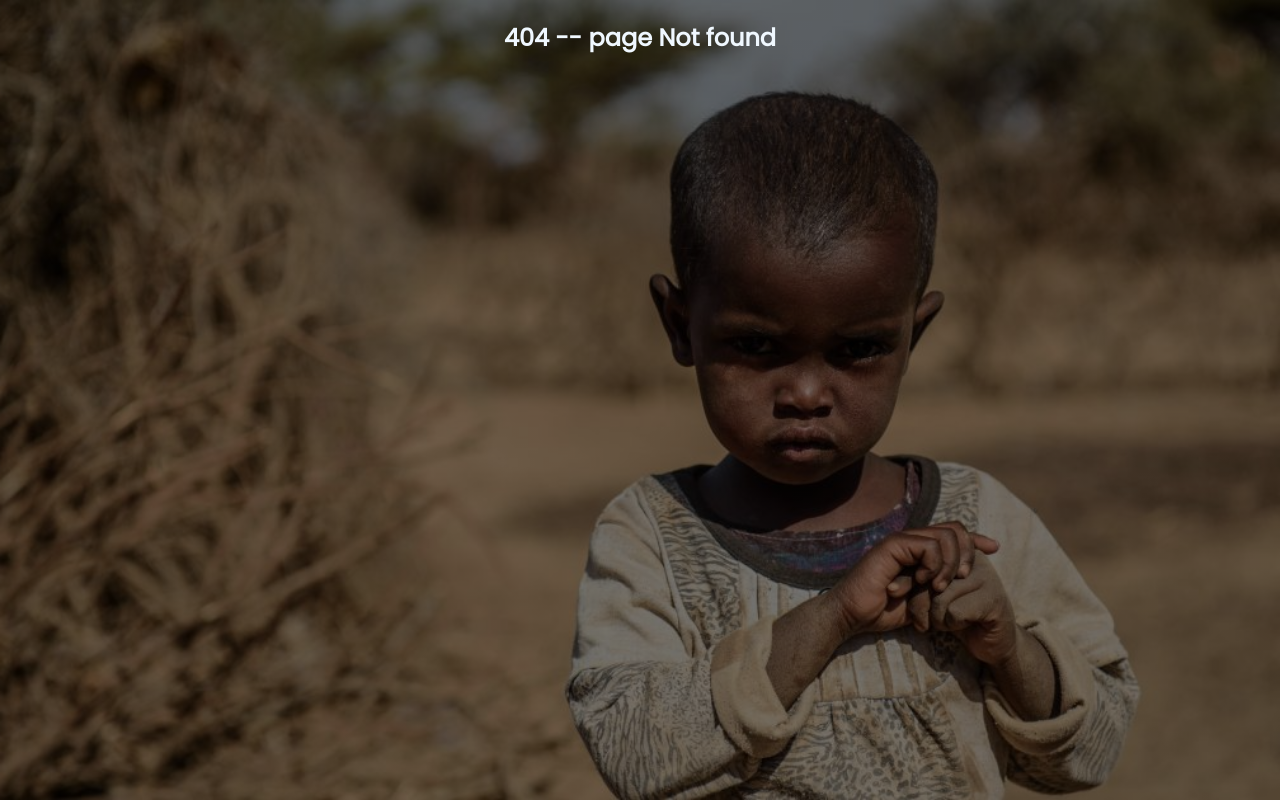
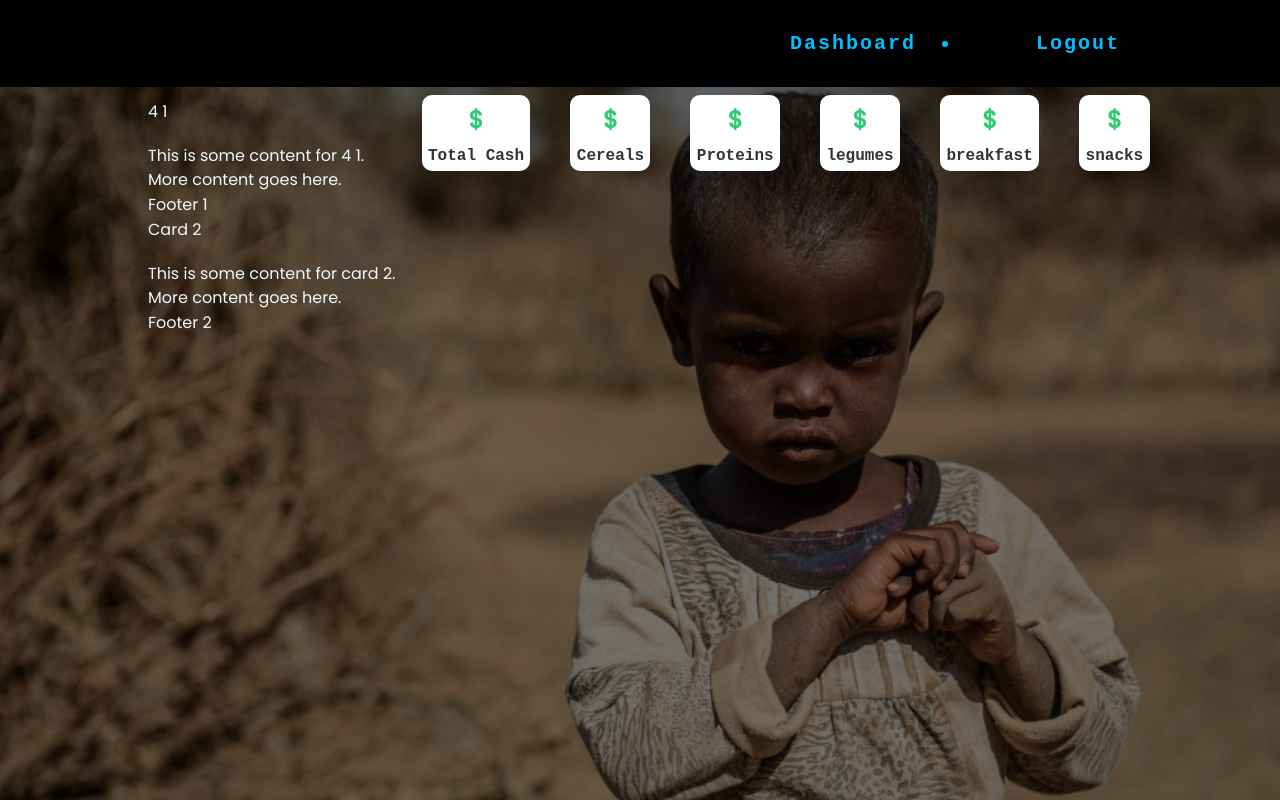
Before and after one commit to KambonoJeff/REACT-FRONT_DONATION_API, a React (Create React App) app: page /requests in a window 1280 px wide. Before the commit this address had no page. Built offline with nearby package versions, Linux system fonts and the light colour scheme; no server answers; sample sign-in values are in the browser's storage.

Commit message:
system modified

```diff
--- /dev/null
+++ b/src/components/cards/RequestCards.jsx
@@ -0,0 +1,27 @@
+import React from 'react'
+
+const RequestCards = () => {
+  return (
+    <>
+       <div class="4">
+        <div class="header">4 1</div>
+        <div class="content">
+            <p>This is some content for 4 1.</p>
+            <p>More content goes here.</p>
+        </div>
+        <div class="footer">Footer 1</div>
+    </div>
+
+    <div class="4">
+        <div class="header">Card 2</div>
+        <div class="content">
+            <p>This is some content for card 2.</p>
+            <p>More content goes here.</p>
+        </div>
+        <div class="footer">Footer 2</div>
+    </div>
+    </>
+  )
+}
+
+export default RequestCards
--- a/src/index.css
+++ b/src/index.css
@@ -497,3 +497,32 @@ option::placeholder{
   font-size: 3em;
   margin-top: -15px;
 }
+/* Styles for the card container */
+.card4 {
+  width: 300px;
+  background-color: #ffffff;
+  border: 1px solid #ccc;
+  border-radius: 5px;
+  margin: 10px;
+  box-shadow: 0 2px 4px rgba(0, 0, 0, 0.1);
+}
+
+/* Styles for the card header */
+.header4 {
+  background-color: #007bff;
+  color: #ffffff;
+  padding: 10px;
+  font-weight: bold;
+}
+
+/* Styles for the card content */
+.content4 {
+  padding: 10px;
+}
+
+/* Styles for the card footer */
+.footer4 {
+  background-color: #f0f0f0;
+  padding: 10px;
+  text-align: center;
+}
--- a/src/router.jsx
+++ b/src/router.jsx
@@ -25,6 +25,7 @@ import AdminCreate from "./Admin/AdminCreate";
 import NgoLogin from "./Ngo/NgoLogin";
 import RequestsUpdate from "./components/update/RequestsUpdate";
 import UserUpdate from "./components/update/UserUpdate";
+import RequestCards from "./components/cards/RequestCards";
 
 const router = createBrowserRouter([
     {
@@ -53,6 +54,11 @@ const router = createBrowserRouter([
             {
                 path:'/users/requests',
                 element: <Requests/>,
+
+            },
+            {
+                path:'/requests',
+                element: <RequestCards/>,
 
             },
             {
```
